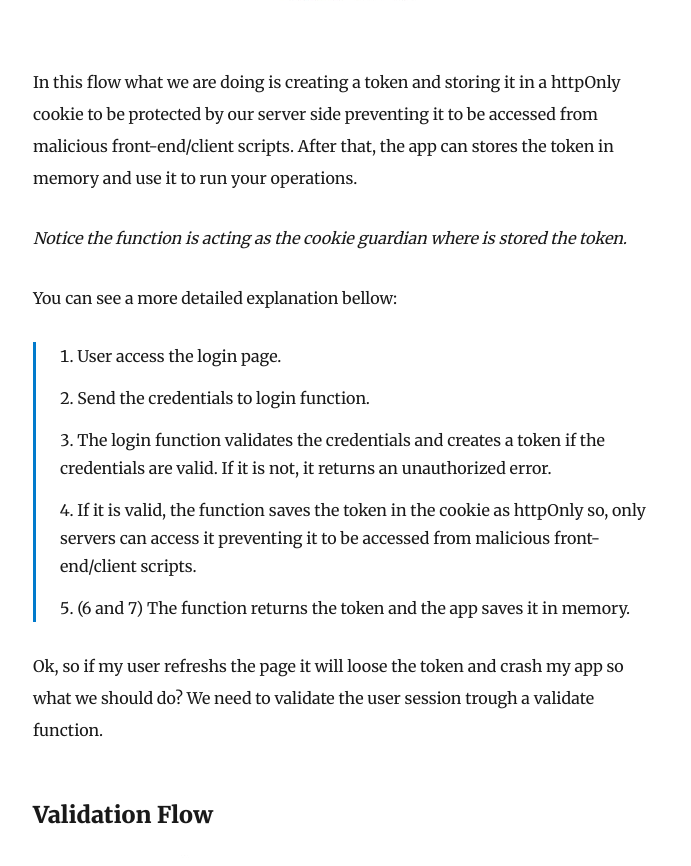
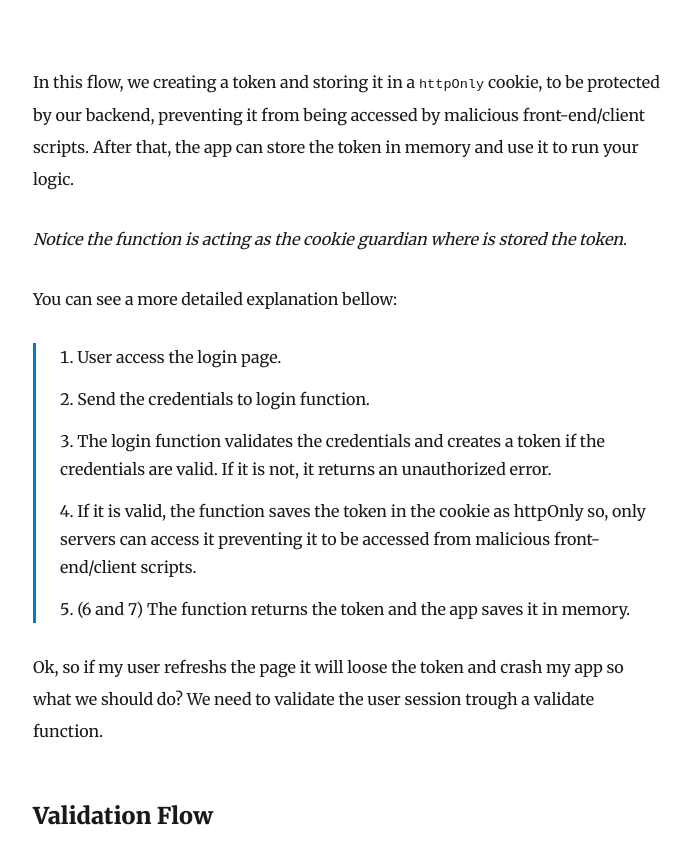
Before and after one commit to BrunoQuaresma/blog, a Gatsby site: page /how-to-store-tokens-safely/ in a window 1280 px wide. Shown: the part 1352-2218 px from the top of the page, without its empty margins (292-983 px from the left). Built offline with nearby package versions, Linux system fonts and the light colour scheme; Gatsby itself is replaced by a stand-in of ours; some packages are replaced by stand-ins of ours.

Commit message:
Update content/blog/how-to-store-tokens-safely/index.md
Co-Authored-By: Ewan Edwards <46354154+faunaee@users.noreply.github.com>

```diff
--- a/content/blog/how-to-store-tokens-safely/index.md
+++ b/content/blog/how-to-store-tokens-safely/index.md
@@ -18,7 +18,7 @@
 
 ![Login Flow](./login-flow.png)
 
-In this flow what we are doing is creating a token and storing it in a httpOnly cookie to be protected by our server side preventing it to be accessed from malicious front-end/client scripts. After that, the app can stores the token in memory and use it to run your operations.
+In this flow, we creating a token and storing it in a `httpOnly` cookie, to be protected by our backend, preventing it from being accessed by malicious front-end/client scripts. After that, the app can store the token in memory and use it to run your logic.
 
 *Notice the function is acting as the cookie guardian where is stored the token.*
 
```
